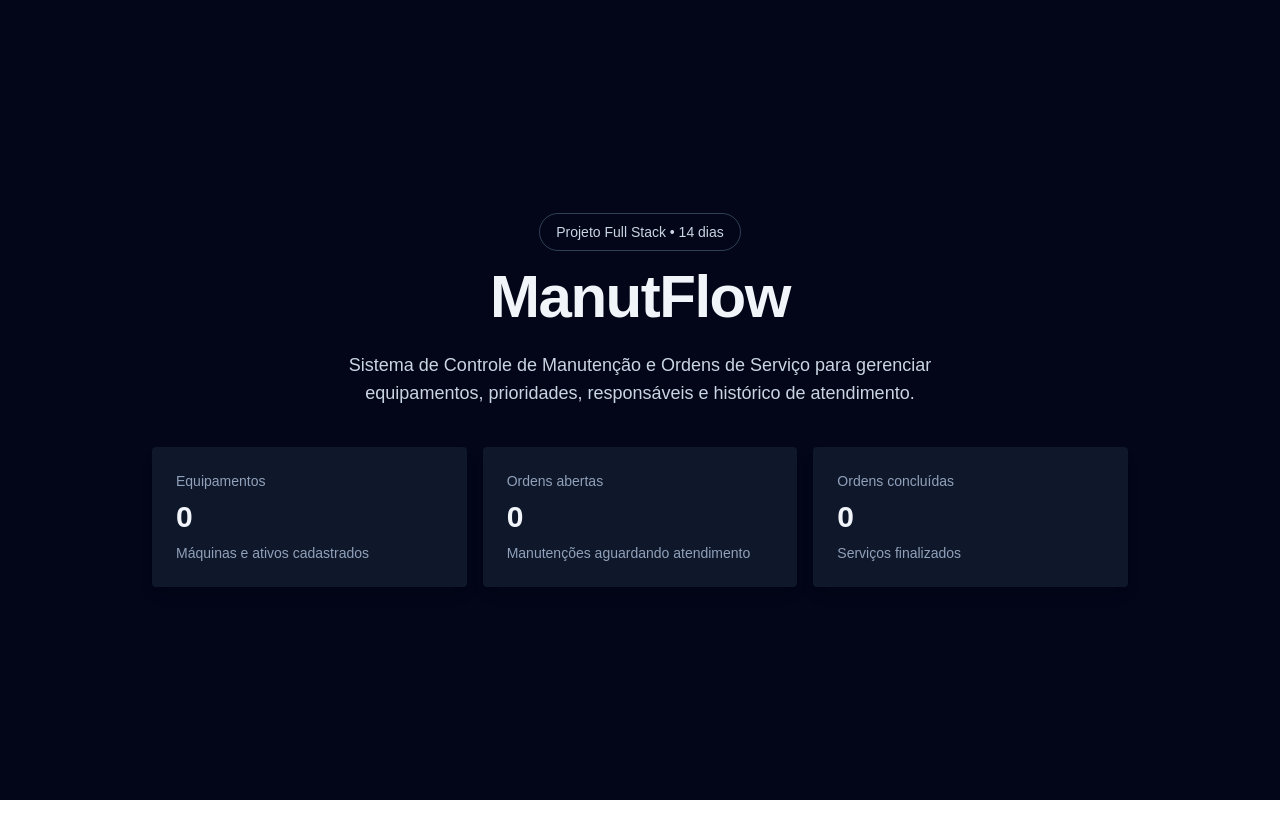
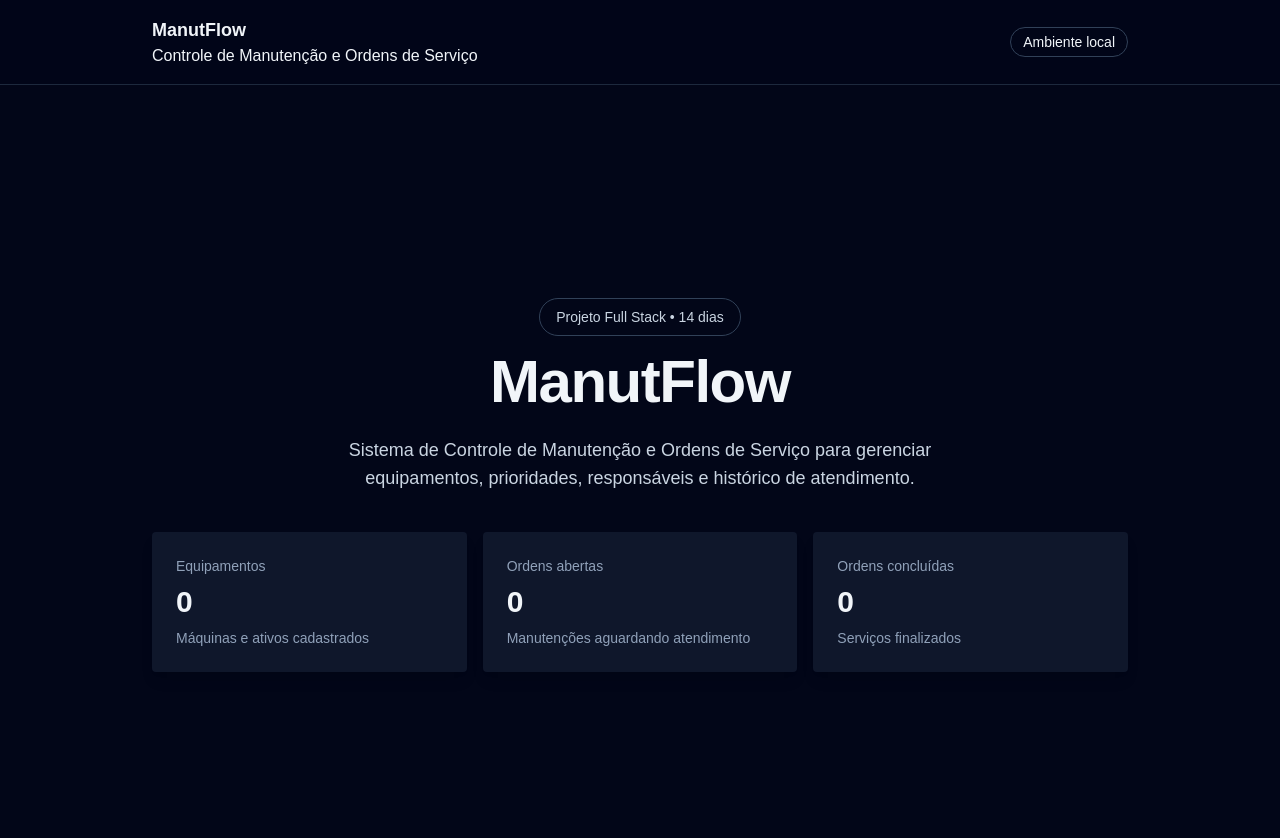
Before and after one commit to tharcio09/manutflow, a Next.js app: page / in a window 1280 px wide. Shown: the top 838 px of the page. Before the commit the page ends 800 px from the top, so only its background shows below. Built offline with nearby package versions, Linux system fonts and the light colour scheme.

Commit message:
feat: adiciona cabecalho da aplicacao

```diff
--- a/src/app/page.tsx
+++ b/src/app/page.tsx
@@ -1,9 +1,10 @@
-import { StatusCard } from "@/components/ui/status-card";
+import { AppHeader } from "@/components/layout/app-header";
 import { DashboardOverview } from "@/features/dashboard/dashboard-overview";
 
 export default function Home() {
   return (
     <main className="min-h-screen bg-slate-950 text-slate-100">
+      <AppHeader />
       <section className="mx-auto flex min-h-screen max-w-5xl flex-col justify-center px-6 py-12">
         <div className="text-center">
           <p className="mb-4 inline-flex rounded-full border border-slate-700 px-4 py-2 text-sm text-slate-300">
@@ -20,7 +21,8 @@ export default function Home() {
             atendimento.
           </p>
         </div>
-        <DashboardOverview/>
+        <DashboardOverview />
+
       </section>
     </main>
   );
--- /dev/null
+++ b/src/components/layout/app-header.tsx
@@ -0,0 +1,21 @@
+export function AppHeader() {
+    return (
+        <header className="border-b border-slate-800 bg-slate-950/80">
+            <div className="mx-auto flex max-w-5xl items-center justify-between p-6 py-4">
+                <div>
+                    <strong className="text-lg font-semibold text-slate-100">
+                        ManutFlow
+                    </strong>
+
+                    <p>
+                        Controle de Manutenção e Ordens de Serviço
+                    </p>
+                </div>
+
+                <span className="rounded-full border border-slate-700 px-3 py-1 text-sm tet-slate-300">
+                    Ambiente local
+                </span>
+            </div>
+        </header>
+    )
+}
```
